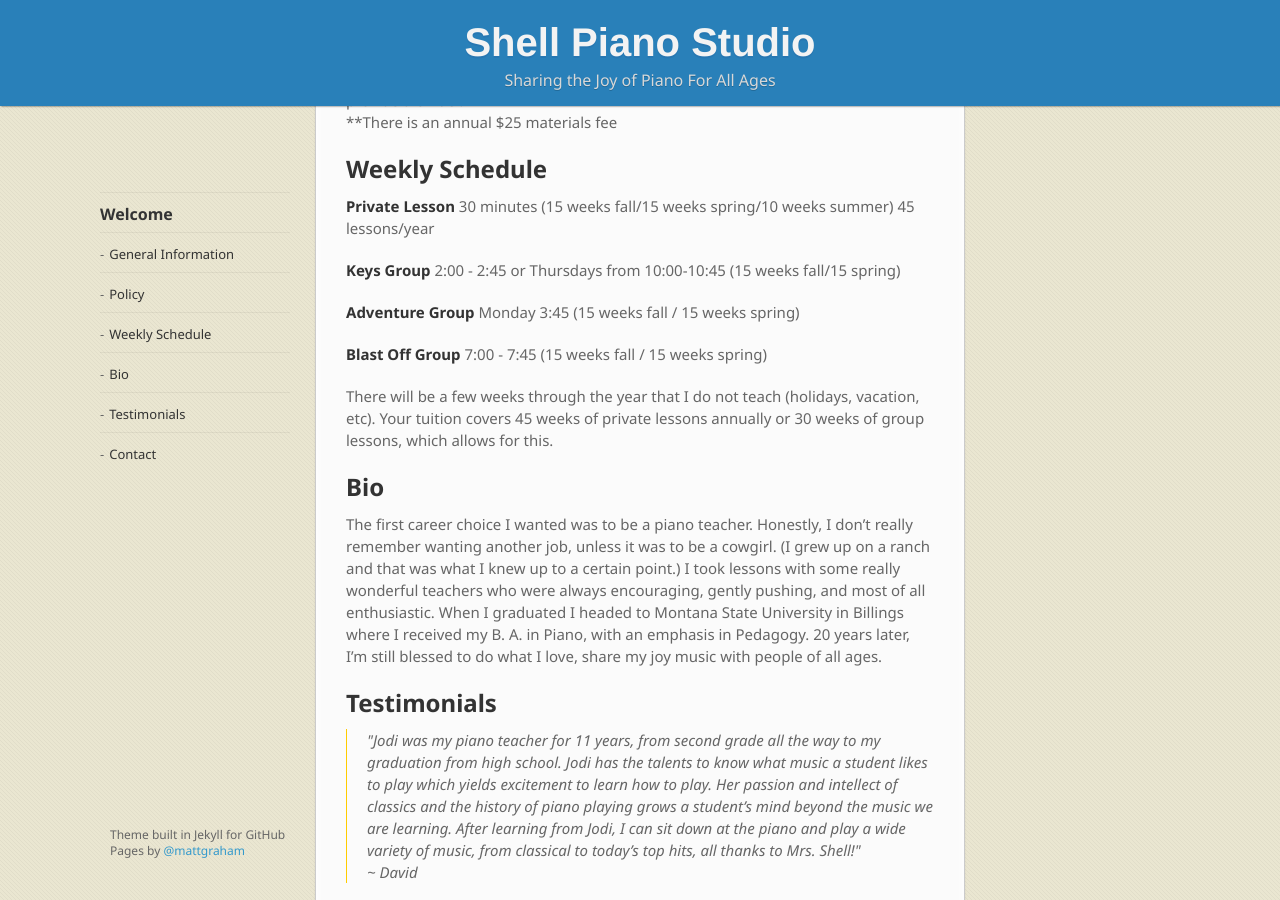
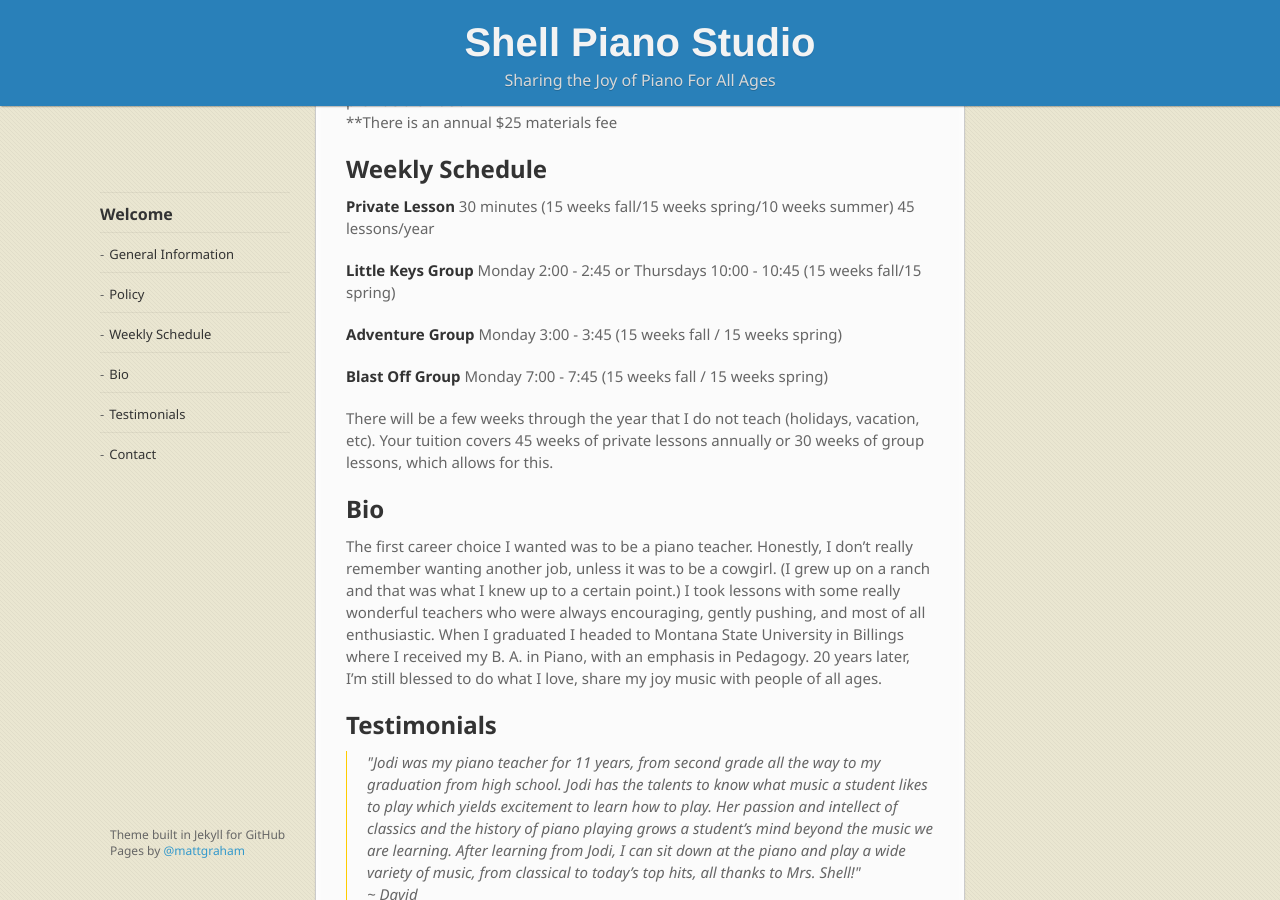
Before and after one commit to trentonshell/shellpiano, a Jekyll site: the page built from index.md, in a window 1280 px wide and 900 px high, scrolled down 1510 px. Built offline with Jekyll 4.4.1, drawn with Linux system fonts in a browser that asks for light colours; nearby versions of some CDN libraries; some web fonts are replaced; some of the changed text lies outside the part shown.

Commit message:
Update home.html

```diff
--- a/_layouts/home.html
+++ b/_layouts/home.html
@@ -13,8 +13,8 @@
     <h2>General Information</h2>
 
     <p><strong>Private Piano Lessons</strong> are offered weekly in 30 minute sessions for students ages 5-105 of all abilities. Practicing is highly encouraged for students to gain the most out of our weekly lessons. Also students taking private lessons should already have or be willing in the near future to acquire a suitable instrument to learn on.</p>
-    <p><strong>Piano Lessons</strong> are offered for students who are looking to explore the keyboard in a fun group environment. No instrument? No time to actually practice? No problem! We can still make progress by meeting each week and jumping in together. These lessons are perfect for that person who wants to try it out, or perhaps just is looking for a low key alternative to traditional lessons. Classes available for beginners of all ages.</p>
-    <p><strong>Keys Group Lessons</strong> are offered weekly for children ages 3-6. This is a beginning music maker class. We’ll learn about the keyboard, and take our time learning concepts while having a ball!</p>
+    <p><strong>Group Piano Lessons</strong> are offered for students who are looking to explore the keyboard in a fun group environment. No instrument? No time to actually practice? No problem! We can still make progress by meeting each week and jumping in together. These lessons are perfect for that person who wants to try it out, or perhaps just is looking for a low key alternative to traditional lessons. Classes available for beginners of all ages.</p>
+    <p><strong>Little Keys Group Lessons</strong> are offered weekly for children ages 3-6. This is a beginning music maker class. We’ll learn about the keyboard, and take our time learning concepts while having a ball!</p>
 
     <h2>Policy</h2>
 
@@ -32,9 +32,9 @@
     <h2>Weekly Schedule</h2>
 
     <p><strong> Private Lesson </strong>  30 minutes (15 weeks fall/15 weeks spring/10 weeks summer) 45 lessons/year</p>
-    <p><strong> Keys Group </strong> 2:00 - 2:45 or Thursdays from 10:00-10:45 (15 weeks fall/15 spring)</p>
-    <p><strong> Adventure Group </strong> Monday 3:45 (15 weeks fall / 15 weeks spring)</p>
-    <p><strong> Blast Off Group </strong> 7:00 - 7:45 (15 weeks fall / 15 weeks spring)</p>
+    <p><strong> Little Keys Group </strong> Monday 2:00 - 2:45 or Thursdays 10:00 - 10:45 (15 weeks fall/15 spring)</p>
+    <p><strong> Adventure Group </strong> Monday 3:00 - 3:45 (15 weeks fall / 15 weeks spring)</p>
+    <p><strong> Blast Off Group </strong> Monday 7:00 - 7:45 (15 weeks fall / 15 weeks spring)</p>
 
     <p>There will be a few weeks through the year that I do not teach (holidays, vacation, etc). Your tuition covers 45 weeks of private lessons annually or 30 weeks of group lessons, which allows for this.</p>
 
```
